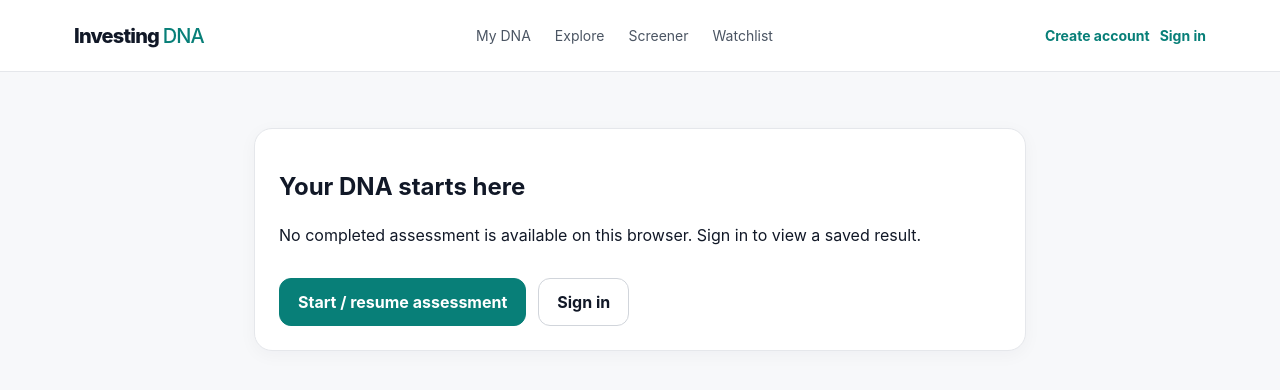
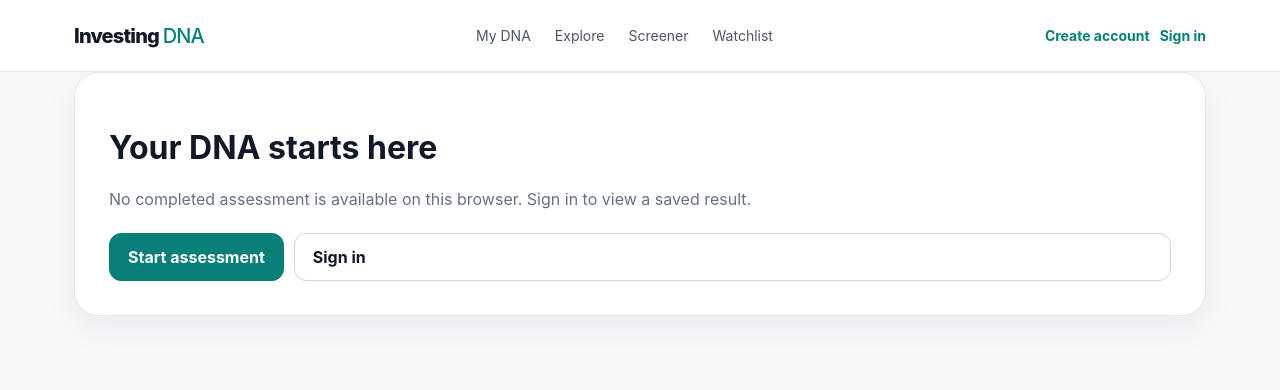
Before and after one commit to mahdikakavandkordi-droid/Investing-dnav1, a Next.js app: page /dna/result in a window 1280 px wide. Shown: the top 390 px of the page. Built offline with nearby package versions, Linux system fonts and the light colour scheme; no server answers.

Commit message:
Refine result page layout

```diff
--- a/app/dna/result/page.tsx
+++ b/app/dna/result/page.tsx
@@ -13,10 +13,13 @@ export default function Result(){
   if(local?.result){if(active){setDna(local.result.result);setReport(local.result.report?.report||null);setPending(!local.result.account_linked);}return;}
   if(session){const state=await rpc<AppState>('get_current_investor_app_state');if(active){setDna(state.dna);setReport(state.report);}}
  })().catch(e=>{if(active)setError(e.message)}).finally(()=>{if(active)setLoading(false)});return ()=>{active=false}},[]);
- return <section className="section"><div className="container narrow"><div className="card">{loading?<h1>Loading your DNA…</h1>:dna?<>
-  <DnaSummary dna={dna} report={report}/>
-  <div className="section compact"><h2>Make the match more specific</h2><p className="muted">Your DNA describes you. Add the goal, time horizon and liquidity needs for this particular pool of money to make fund compatibility more context-aware.</p><Link className="btn primary" href="/dna/context">Add investment context</Link></div>
-  <p className="notice">{pending?'Your result is ready. Create a free account or sign in to keep it beyond this browser session.':'Your DNA is linked to your account.'}</p>
-  <div className="actions"><Link className="btn primary" href="/profile">{pending?'Save my DNA':'My profile'}</Link><Link className="btn" href="/explore">Explore investments</Link></div>
- </>:<><h1>{error?'Could not load your DNA':'Your DNA starts here'}</h1>{error?<p role="alert">{error}</p>:<p>No completed assessment is available on this browser. Sign in to view a saved result.</p>}<div className="actions"><Link className="btn primary" href="/dna/assessment">Start / resume assessment</Link><Link className="btn" href="/profile">Sign in</Link>{error&&<button className="btn" onClick={()=>location.reload()}>Retry</button>}</div></>}</div></div></section>;
+
+ if(loading)return <main className="result-page"><div className="container result-container"><div className="assessment-card assessment-loading"><h1>Building your Investor DNA…</h1></div></div></main>;
+ if(!dna)return <main className="result-page"><div className="container result-container"><div className="assessment-card"><h1>{error?'Could not load your DNA':'Your DNA starts here'}</h1>{error?<p role="alert" className="notice">{error}</p>:<p className="muted">No completed assessment is available on this browser. Sign in to view a saved result.</p>}<div className="question-actions"><Link className="btn primary" href="/dna/assessment">Start assessment</Link><Link className="btn" href="/profile">Sign in</Link></div></div></div></main>;
+
+ return <main className="result-page"><div className="container result-container">
+   <DnaSummary dna={dna} report={report}/>
+   <section className="result-next-card"><div><div className="eyebrow">Next step</div><h2>Make your matches more specific.</h2><p>Add the goal, time horizon and liquidity needs for this pool of money. Your DNA stays the same; the investment context changes what may fit.</p></div><Link className="btn primary" href="/dna/context">Add investment context</Link></section>
+   <section className="result-save-card"><div><strong>{pending?'Keep this result':'Your DNA is saved'}</strong><p>{pending?'Create a free account or sign in if you want this profile available on another device.':'This result is linked to your account.'}</p></div><div className="result-actions"><Link className="btn primary" href="/profile">{pending?'Save my DNA':'My profile'}</Link><Link className="btn" href="/explore">Explore investments</Link></div></section>
+ </div></main>;
 }
```
